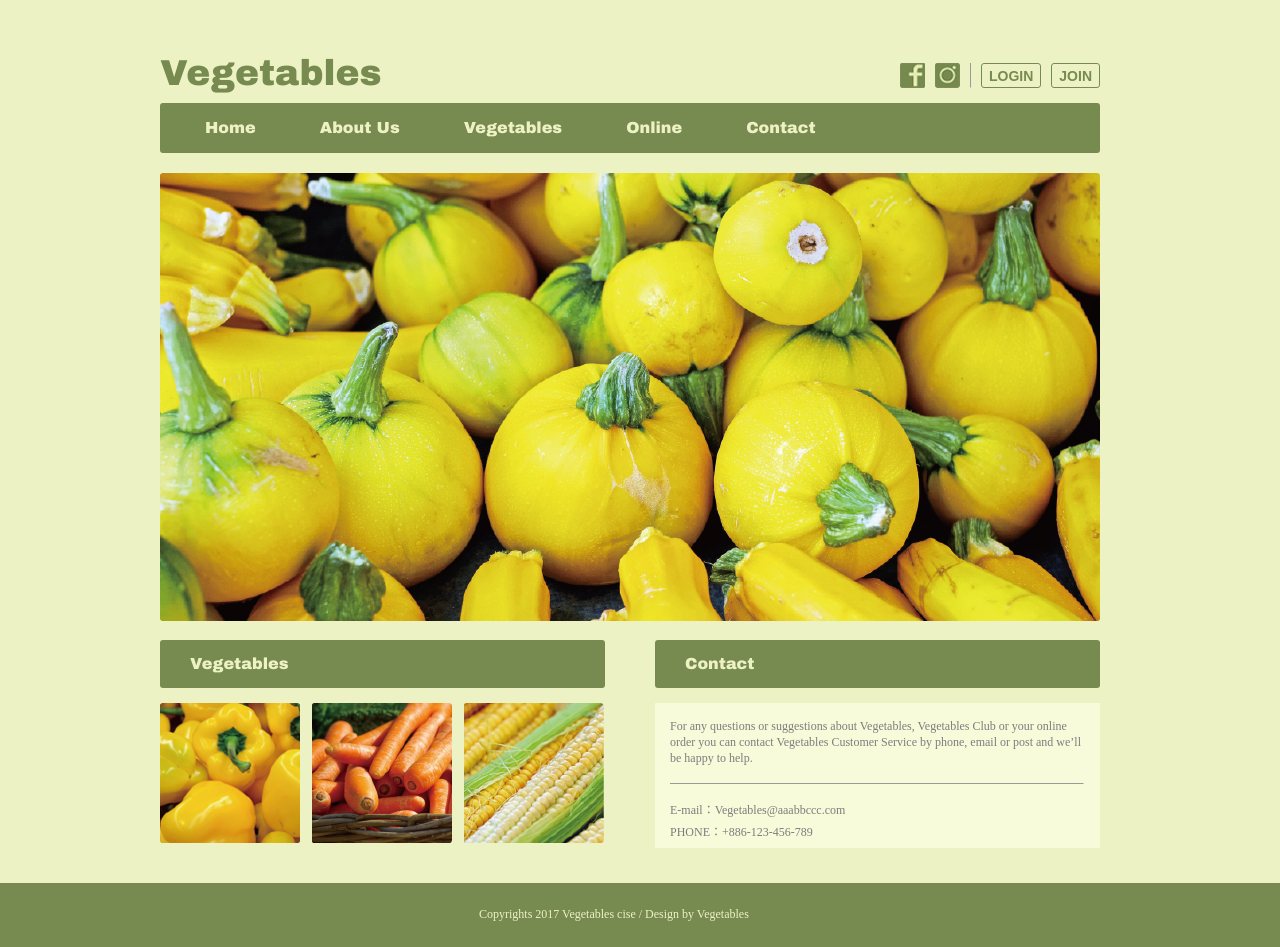
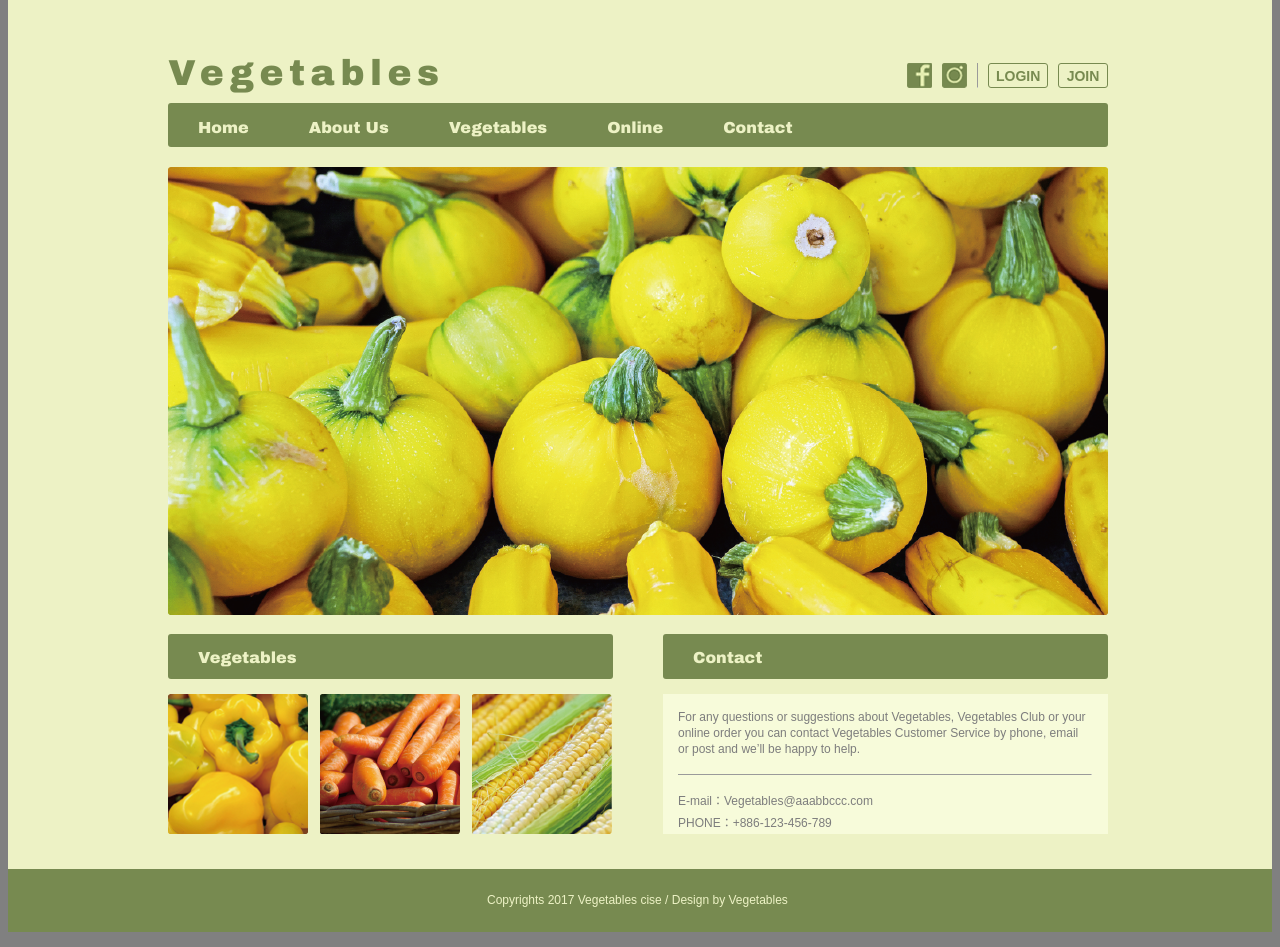
Before and after one commit to zxjte9411/HTML, a plain HTML site: page index.html in a window 1280 px wide. Drawn offline with Linux system fonts and the light colour scheme.

Commit message:
微調 & 修改各個物件寬高

```diff
--- a/CSS/style.css
+++ b/CSS/style.css
@@ -4,11 +4,20 @@
 }
 
 html {
+    background-color: gray;
+}
+
+body {
     background-color: #EDF2C5;
+    width: 1264px;
+    height: 827px;
+    padding-top: 53px;
+    margin-left:auto;
+    margin-right:auto;
 }
 
 header {
-    margin: 53px 160px 8px 160px;
+    margin: 0px 160px 8px 160px;
     max-width: 940px;
 }
 
@@ -17,8 +26,9 @@ header h1 {
     font-family: 'Arial Black';
     font-size: 36px;
     color: #778A50;
+    letter-spacing: 5.5px;
     height: 42px;
-    /* margin-bottom:8px;  */
+    width: 271px;
 }
 
 .btn {
@@ -47,7 +57,7 @@ button {
     border-radius: 3px;
     font-size: 14px;
     font-weight: bold;
-    font-family: 'Arial';
+    font-family: 'ArialMT Regular',sans-serif;
     color: #778A50;
     padding: 0 7px;
     float: left;
@@ -55,17 +65,30 @@ button {
     margin-left: 10px;
 }
 
+button.login{
+    display: block;
+    width: 60px;
+}
+
+button.join{
+    display: block;
+    width: 50px;
+}
+
 nav {
+    display: block;
     background-color: #778A50;
     margin-top: 8px;
     margin-bottom: 20px;
-    padding: 16px 15px;
     border-radius: 3px;
+    clear: both;
+    height: 44px;
 }
 
 nav li {
-    display: inline;
-    margin: 15px 30px;
+    list-style: none;
+    float: left;
+    margin: 16px 30px;
 }
 
 nav li a {
@@ -88,6 +111,7 @@ article .title {
     padding: 15px 0 15px 30px;
     background-color: #778A50;
     border-radius: 3px;
+    height: 15px;
 }
 
 article .title h2 {
@@ -123,12 +147,13 @@ article .title h2 {
     margin-top: 15px;
     padding: 16px 16px 4px 15px;
     background-color: #F7FBDA;
+    height: 120px;
 }
 
 #contact .contact-body .text{
     margin: 0;
     font-size: 12px;
-    font-family: 'ArialMT Regular';
+    font-family: 'ArialMT Regular',sans-serif;
     line-height: 1.33;
     color: #7D7D7D;
 
@@ -142,7 +167,7 @@ article .title h2 {
 #contact .contact-body .connection{
     margin: 0;
     font-size: 12px;
-    font-family: 'ArialMT Regular';
+    font-family: 'ArialMT Regular',sans-serif;
     line-height: 1.83;
     color: #7D7D7D;
 
@@ -151,7 +176,7 @@ article .title h2 {
 footer {
     clear: both;
     font-size: 12px;
-    font-family: 'ArialMT Regular';
+    font-family: 'ArialMT Regular',sans-serif;
     color: #EDF2C5;
     background-color: #778A50;
     padding: 24px 479px 25px 479px;
--- a/index.html
+++ b/index.html
@@ -12,11 +12,9 @@
             <div class="btn">
                 <a href="#"><img src="img/btn_facebook.png" alt=""></a>
                 <a href="#"><img src="img/btn_instagram.png" alt=""></a>
-
-
                 <hr>
-                <button>LOGIN</button>
-                <button>JOIN</button>
+                <button class="login">LOGIN</button>
+                <button class="join">JOIN</button>
             </div>
 
             <nav>
```
